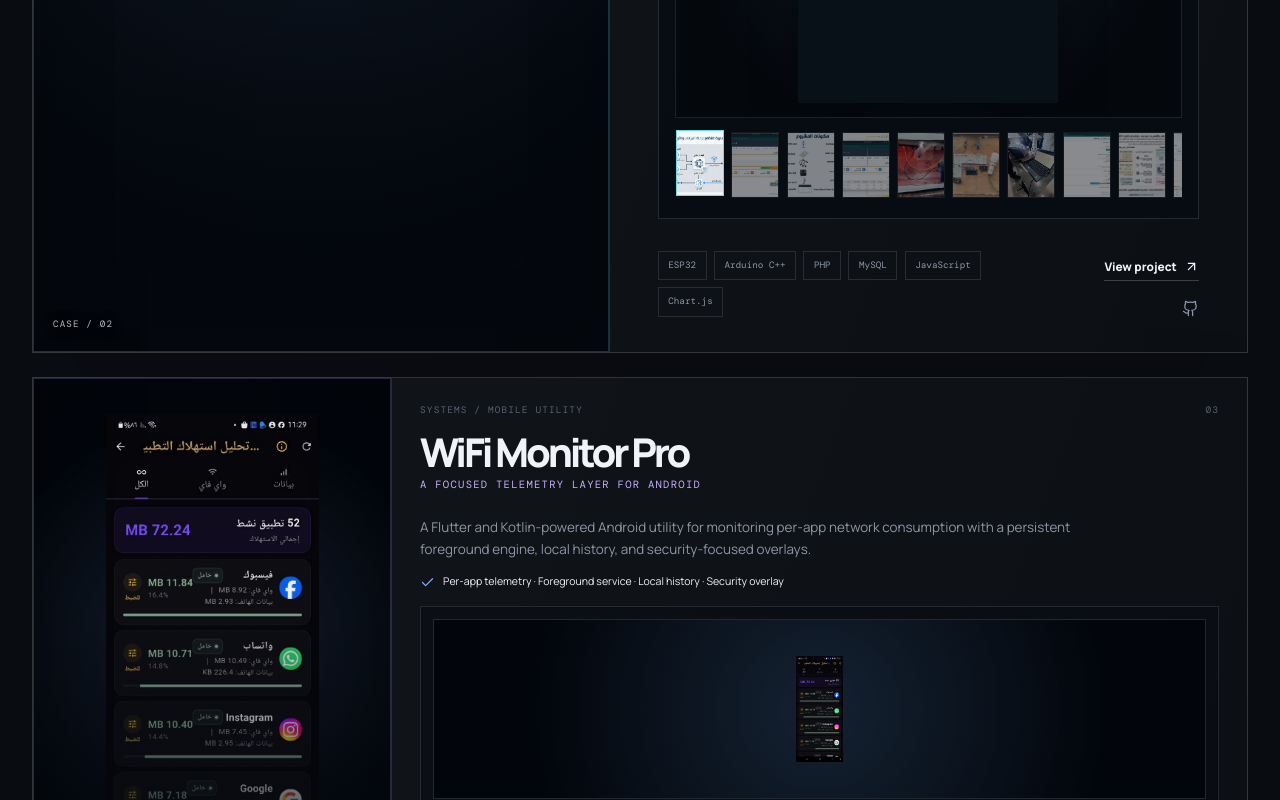
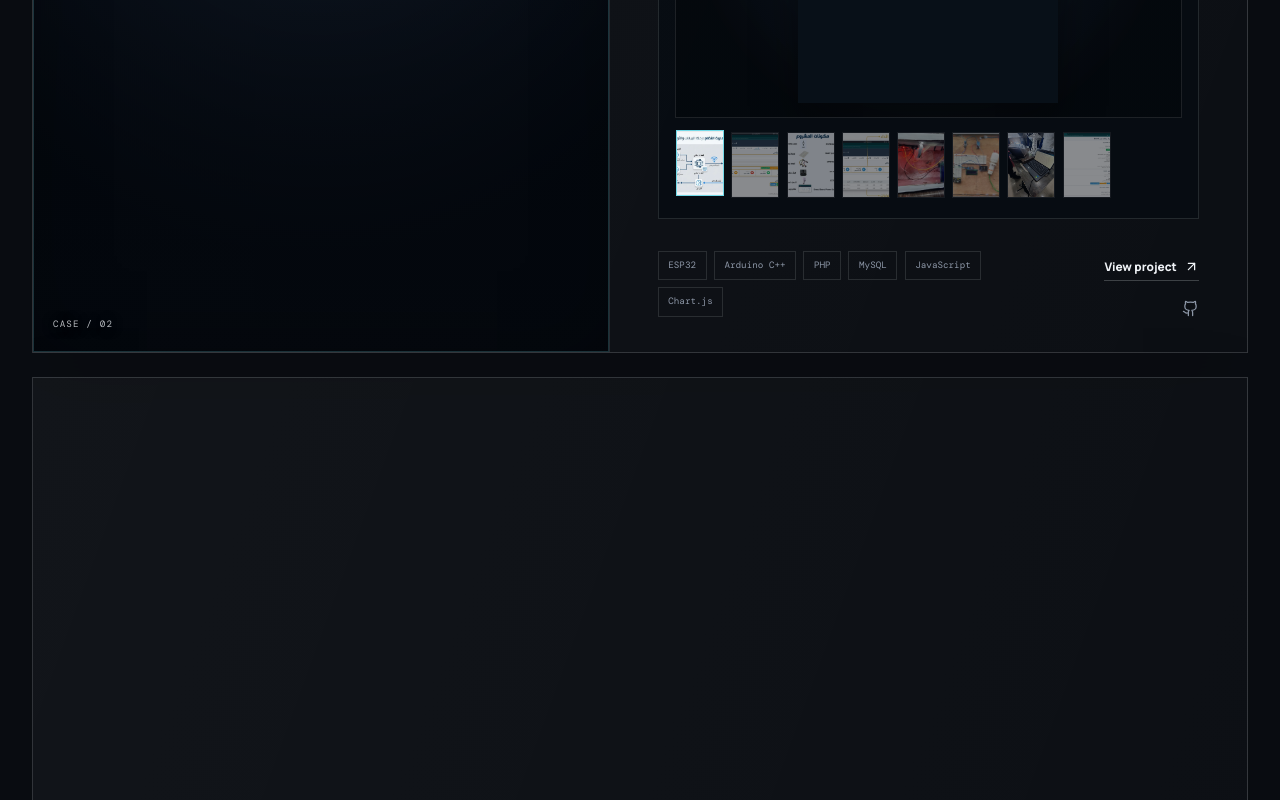
Before and after one commit to bassamdev711/bassam-alhakim-portfolio, a Next.js app: page / in a window 1280 px wide. Shown: the part 5180-5980 px from the top of the page. Built offline with nearby package versions, Linux system fonts and the light colour scheme.

Commit message:
perf: reduce initial gallery render work

```diff
--- a/app/globals.css
+++ b/app/globals.css
@@ -489,3 +489,6 @@
   .project-detail-stack { grid-template-columns: 1fr; gap: 1rem; }
   .project-detail-footer { flex-direction: column; }
 }
+
+/* Keep below-the-fold case studies out of the initial render work while preserving their full content and galleries. */
+.project-card-standard { content-visibility: auto; contain-intrinsic-size: 860px; }
--- a/components/portfolio-interactive.tsx
+++ b/components/portfolio-interactive.tsx
@@ -42,6 +42,7 @@
   const [touchStart, setTouchStart] = useState<number | null>(null);
   const [isOpen, setIsOpen] = useState(false);
   const activeImage = project.gallery[activeIndex];
+  const thumbnailIndexes = Array.from(new Set([...Array(Math.min(8, project.gallery.length)).keys(), activeIndex]));
   const goPrevious = () => setActiveIndex((current) => current === 0 ? project.gallery.length - 1 : current - 1);
   const goNext = () => setActiveIndex((current) => current === project.gallery.length - 1 ? 0 : current + 1);
   const handleTouchEnd = (event: TouchEvent<HTMLDivElement>) => {
@@ -77,7 +78,7 @@
         <button type="button" className="project-slider-image-button" onClick={() => setIsOpen(true)} aria-label={`Open project screen ${activeIndex + 1} in full gallery`}><Image src={activeImage} alt={`${project.name} screen ${activeIndex + 1}`} fill sizes="(max-width: 900px) 80vw, 360px" className="project-slider-image" loading="lazy" /></button>
         <button type="button" className="project-slider-nav project-slider-next" onClick={goNext} aria-label="Next project screen"><ChevronRight size={18} /></button>
       </div>
-      <div className="project-slider-thumbs" role="tablist" aria-label="Project screen thumbnails">{project.gallery.map((image, imageIndex) => <button type="button" key={image} role="tab" aria-selected={activeIndex === imageIndex} className={`project-slider-thumb ${activeIndex === imageIndex ? "is-active" : ""}`} onClick={() => setActiveIndex(imageIndex)} aria-label={`Show project screen ${imageIndex + 1}`}><Image src={image} alt="" fill sizes="56px" className="project-slider-thumb-image" loading="lazy" /></button>)}</div>
+      <div className="project-slider-thumbs" role="tablist" aria-label="Project screen thumbnails">{thumbnailIndexes.map((imageIndex) => { const image = project.gallery[imageIndex]; return <button type="button" key={image} role="tab" aria-selected={activeIndex === imageIndex} className={`project-slider-thumb ${activeIndex === imageIndex ? "is-active" : ""}`} onClick={() => setActiveIndex(imageIndex)} aria-label={`Show project screen ${imageIndex + 1}`}><Image src={image} alt="" fill sizes="56px" className="project-slider-thumb-image" loading="lazy" /></button>; })}</div>
     </section>
     {isOpen ? <GalleryModal project={project} activeIndex={activeIndex} onClose={() => setIsOpen(false)} onPrevious={goPrevious} onNext={goNext} onSelect={setActiveIndex} /> : null}
   </>;
--- a/performance/seo-performance-baseline.md
+++ b/performance/seo-performance-baseline.md
@@ -58,3 +58,22 @@
 After removing Framer Motion from the homepage path, disabling Lenis on touch devices, lazy-loading featured gallery images, adding dedicated SSG project pages, and adding ItemList/CreativeWork structured data, `npm run build` completed successfully. The production-server Lighthouse run measured FCP 1.0 s, LCP 3.2 s, CLS 0, and SEO/accessibility/best-practices at 100. The local lab run still reports inflated Total Blocking Time from an unattributed Lighthouse/Chromium task; it must be validated against the live Vercel deployment and Search Console field data before treating it as a site defect.
 
 Google reference used: https://developers.google.com/search/docs/appearance/core-web-vitals
+
+## Current optimization check — 2026-08-21
+
+After splitting the homepage into a server-rendered shell with small interactive components, disabling Lenis on touch devices, and limiting initial featured-gallery thumbnails to eight per featured project, the local production build measured:
+
+| Category | Score |
+|---|---:|
+| Performance | 82 |
+
+| Metric | Result |
+|---|---:|
+| First Contentful Paint | 3.5 s |
+| Largest Contentful Paint | 3.5 s |
+| Total Blocking Time | 70 ms |
+| Cumulative Layout Shift | 0 |
+| Time to Interactive | 3.9 s |
+| DOM elements | 730 |
+
+The currently deployed Vercel build before this latest compact-gallery change measured Performance 45, SEO 100, Accessibility 100, and Best Practices 100. The live result is more sensitive to network and Chrome throttling than the local production result; the latest compact-gallery change must be measured after Vercel finishes its deployment.
```
